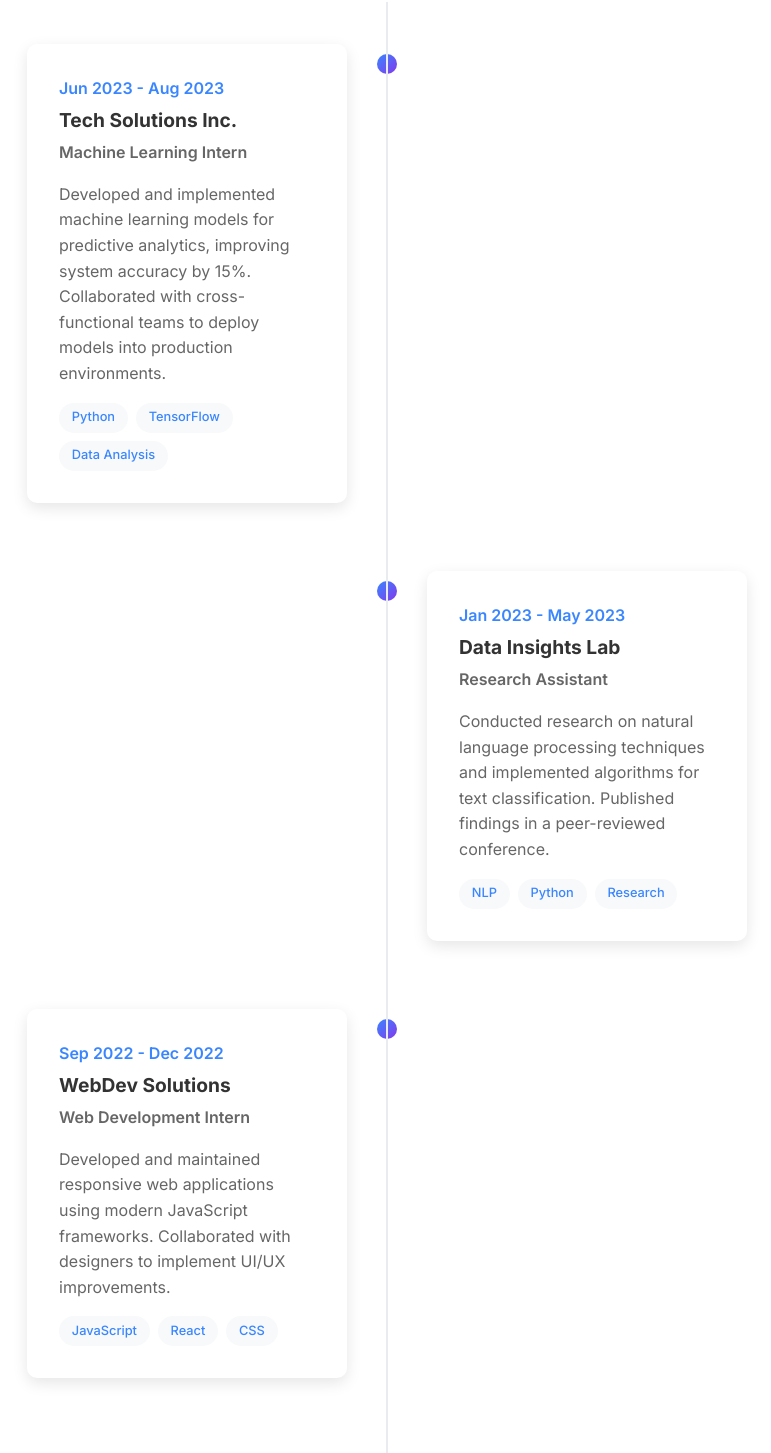
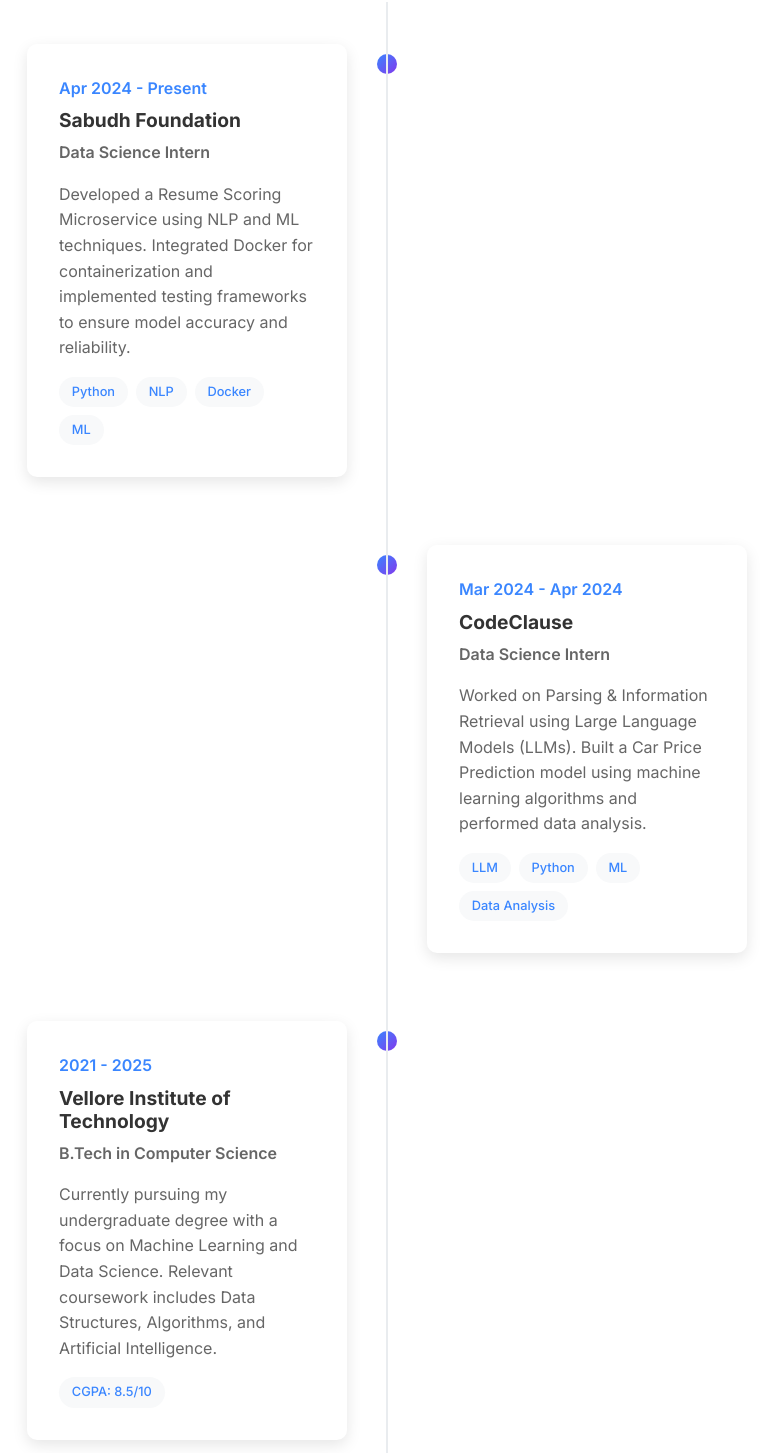
Before and after one commit to rohini070/rohini070.github.io, a plain HTML site: page index.html in a window 1280 px wide. Shown: the part 1464-2917 px from the top of the page, without its empty margins (253-1024 px from the left). Drawn offline with Linux system fonts and the light colour scheme.

Commit message:
Update experience and education sections with actual information

```diff
--- a/index.html
+++ b/index.html
@@ -103,42 +103,43 @@
             <div class="timeline">
                 <div class="timeline-item left">
                     <div class="timeline-content">
-                        <span class="timeline-date">Jun 2023 - Aug 2023</span>
-                        <h3 class="timeline-company">Tech Solutions Inc.</h3>
-                        <p class="timeline-role">Machine Learning Intern</p>
-                        <p class="timeline-description">Developed and implemented machine learning models for predictive analytics, improving system accuracy by 15%. Collaborated with cross-functional teams to deploy models into production environments.</p>
+                        <span class="timeline-date">Apr 2024 - Present</span>
+                        <h3 class="timeline-company">Sabudh Foundation</h3>
+                        <p class="timeline-role">Data Science Intern</p>
+                        <p class="timeline-description">Developed a Resume Scoring Microservice using NLP and ML techniques. Integrated Docker for containerization and implemented testing frameworks to ensure model accuracy and reliability.</p>
                         <div class="timeline-tags">
                             <span class="timeline-tag">Python</span>
-                            <span class="timeline-tag">TensorFlow</span>
-                            <span class="timeline-tag">Data Analysis</span>
+                            <span class="timeline-tag">NLP</span>
+                            <span class="timeline-tag">Docker</span>
+                            <span class="timeline-tag">ML</span>
                         </div>
                     </div>
                 </div>
 
                 <div class="timeline-item right">
                     <div class="timeline-content">
-                        <span class="timeline-date">Jan 2023 - May 2023</span>
-                        <h3 class="timeline-company">Data Insights Lab</h3>
-                        <p class="timeline-role">Research Assistant</p>
-                        <p class="timeline-description">Conducted research on natural language processing techniques and implemented algorithms for text classification. Published findings in a peer-reviewed conference.</p>
+                        <span class="timeline-date">Mar 2024 - Apr 2024</span>
+                        <h3 class="timeline-company">CodeClause</h3>
+                        <p class="timeline-role">Data Science Intern</p>
+                        <p class="timeline-description">Worked on Parsing & Information Retrieval using Large Language Models (LLMs). Built a Car Price Prediction model using machine learning algorithms and performed data analysis.</p>
                         <div class="timeline-tags">
-                            <span class="timeline-tag">NLP</span>
+                            <span class="timeline-tag">LLM</span>
                             <span class="timeline-tag">Python</span>
-                            <span class="timeline-tag">Research</span>
+                            <span class="timeline-tag">ML</span>
+                            <span class="timeline-tag">Data Analysis</span>
                         </div>
                     </div>
                 </div>
 
                 <div class="timeline-item left">
+                    <!-- Additional experience can be added here -->
                     <div class="timeline-content">
-                        <span class="timeline-date">Sep 2022 - Dec 2022</span>
-                        <h3 class="timeline-company">WebDev Solutions</h3>
-                        <p class="timeline-role">Web Development Intern</p>
-                        <p class="timeline-description">Developed and maintained responsive web applications using modern JavaScript frameworks. Collaborated with designers to implement UI/UX improvements.</p>
+                        <span class="timeline-date">2021 - 2025</span>
+                        <h3 class="timeline-company">Vellore Institute of Technology</h3>
+                        <p class="timeline-role">B.Tech in Computer Science</p>
+                        <p class="timeline-description">Currently pursuing my undergraduate degree with a focus on Machine Learning and Data Science. Relevant coursework includes Data Structures, Algorithms, and Artificial Intelligence.</p>
                         <div class="timeline-tags">
-                            <span class="timeline-tag">JavaScript</span>
-                            <span class="timeline-tag">React</span>
-                            <span class="timeline-tag">CSS</span>
+                            <span class="timeline-tag">CGPA: 8.5/10</span>
                         </div>
                     </div>
                 </div>
@@ -246,20 +247,20 @@
                         <span class="education-date">2021 - 2025</span>
                     </div>
                     <div class="education-details">
-                        <p class="education-description">Specializing in Machine Learning and Data Science. Coursework includes Algorithms, Data Structures, Artificial Intelligence, and Database Management Systems.</p>
-                        <span class="education-gpa">GPA: 8.5/10</span>
+                        <p class="education-description">Specializing in Machine Learning and Data Science. Coursework includes Data Structures, Algorithms, Artificial Intelligence, and Database Management Systems.</p>
+                        <span class="education-gpa">CGPA: 8.5/10</span>
                     </div>
                 </div>
 
                 <!-- Education 2 -->
                 <div class="education-card">
                     <div class="education-header">
-                        <h3 class="education-degree">Higher Secondary Education (12th Grade)</h3>
+                        <h3 class="education-degree">Intermediate (12th Grade)</h3>
                         <span class="education-school">Narayana Junior College, Hyderabad</span>
                         <span class="education-date">2019 - 2021</span>
                     </div>
                     <div class="education-details">
-                        <p class="education-description">Specialized in Mathematics, Physics, and Chemistry. Actively participated in science exhibitions and coding competitions.</p>
+                        <p class="education-description">Specialized in Mathematics, Physics, and Chemistry. Actively participated in academic and extracurricular activities.</p>
                         <span class="education-gpa">Percentage: 95%</span>
                     </div>
                 </div>
```
